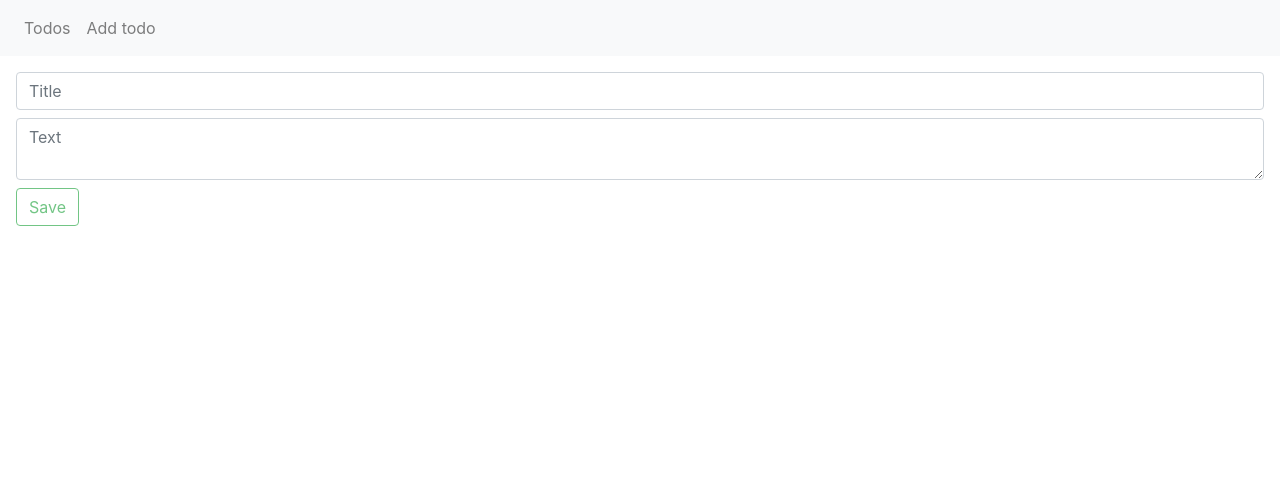
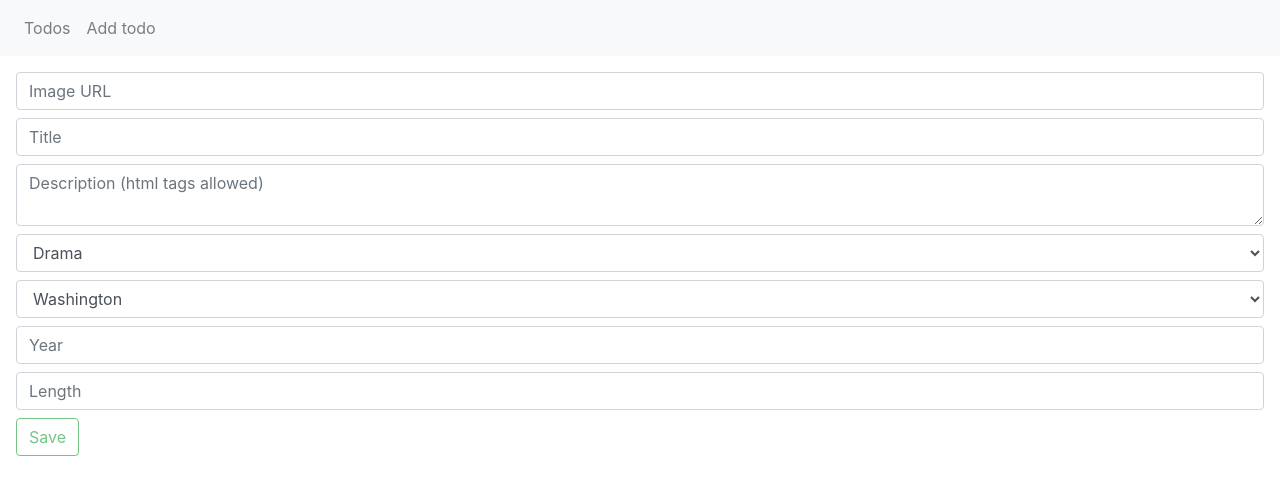
Before and after one commit to Lola602/todoAppNew, a React (Create React App) app: page /#/add in a window 1280 px wide. Shown: the top 494 px of the page. Built offline with nearby package versions, Linux system fonts and the light colour scheme; no server answers.

Commit message:
Add new fields

```diff
--- a/src/components/Todo.js
+++ b/src/components/Todo.js
@@ -5,12 +5,12 @@ import axios from '../axios';
 import TodoButtons from './TodoButtons';
 
 class Todo extends Component {
-  renderText = () => {
-    const { text } = this.props.todo;
-    if (!text) return null;
+  renderDescription = () => {
+    const { description } = this.props.todo;
+    if (!description) return null;
 
     return (
-      <div className="card-text" dangerouslySetInnerHTML={{ __html: text }} />
+      <div className="card-text" dangerouslySetInnerHTML={{ __html: description }} />
     )
   };
 
@@ -27,11 +27,12 @@ class Todo extends Component {
   };
 
   render() {
-    const { createdAt, title, finished } = this.props.todo;
+    const { createdAt, title, finished, state, year, length, imgUrl } = this.props.todo;
     let classes = 'card';
     if (finished) classes += ' border-success';
 
     return (
+      <>
       <div className="todo mb-2">
         <div className={classes}>
           <div className="card-body">
@@ -41,11 +42,30 @@ class Todo extends Component {
             <h6 className="card-subtitle text-muted mb-2">
               Created at {createdAt}
             </h6>
-            {this.renderText()}
+            {this.renderDescription()}
             <TodoButtons todo={this.props.todo} onFinish={this.handleFinish} onRemove={this.handleRemove} />
           </div>
         </div>
       </div>
+      <div className="card mb-3" style={{maxWidth: 540}}>
+        <div className="row no-gutters">
+          <div className="col-md-4">
+            <img src={imgUrl} className="card-img" alt={`${title} film`} />
+          </div>
+            <div className="col-md-8">
+            <div className="card-body">
+              <h5 className="card-title">{title}</h5>
+              <p className="card-text">{state}</p>
+              <p className="card-text">{year}</p>
+              <p className="card-text">{length}</p>
+              <p className="card-text">{this.renderDescription()}</p>
+              <p className="card-text"><small className="text-muted">Created at {createdAt}</small></p>
+              <TodoButtons todo={this.props.todo} onFinish={this.handleFinish} onRemove={this.handleRemove} />
+            </div>
+          </div>
+        </div>
+      </div>
+      </>
     );
   }
 }
--- a/src/views/AddTodo.js
+++ b/src/views/AddTodo.js
@@ -3,32 +3,52 @@ import { withRouter } from "react-router-dom";
 
 class AddTodo extends Component {
   state = {
-    title: "",
-    text: ""
+    imgUrl: '',
+    title: '',
+    description: '',
+    genre: 'drama',
+    state: 'washington',
+    year: '',
+    length: ''
   };
 
   handleSubmit = async event => {
     event.preventDefault();
     await this.props.onAdd(this.state);
     this.setState({
+      imgUrl: '',
       title: '',
-      text: ''
+      description: '',
+      genre: 'drama',
+      state: 'washington',
+      year: '',
+      length: ''
     });
     this.props.history.push("/");
   };
 
   handleChange = event => {
     const { name, value } = event.target;
+    console.log(name, value);
     this.setState({
       [name]: value
     });
   };
 
   render() {
-    const { title, text } = this.state;
+    const { imgUrl, title, description, genre, state, year, length } = this.state;
 
     return (
       <form onSubmit={this.handleSubmit}>
+        <input
+          name="imgUrl"
+          type="text"
+          value={imgUrl}
+          onChange={this.handleChange}
+          className="form-control mb-2"
+          placeholder="Image URL"
+          required
+        />
         <input
           name="title"
           type="text"
@@ -39,13 +59,53 @@ class AddTodo extends Component {
           required
         />
         <textarea
-          name="text"
-          value={text}
+          name="description"
+          value={description}
           onChange={this.handleChange}
           className="form-control mb-2"
-          placeholder="Text"
+          placeholder="Description (html tags allowed)"
         />
-
+        <select
+          name="genre"
+          value={genre}
+          onChange={this.handleChange}
+          className="form-control mb-2"
+          required
+        >
+          <option value="drama">Drama</option>
+          <option value="fantasy">Fantasy</option>
+          <option value="scifi">Scifi</option>
+          <option value="comedy">Comedy</option>
+        </select>
+        <select
+          name="state"
+          value={state}
+          onChange={this.handleChange}
+          className="form-control mb-2"
+          required
+        >
+          <option value="washington">Washington</option>
+          <option value="czechRepublic">Czech republic</option>
+          <option value="malaysia">Malaysia</option>
+        </select>
+        <input
+          name="year"
+          type="number"
+          value={year}
+          onChange={this.handleChange}
+          className="form-control mb-2"
+          placeholder="Year"
+          required
+        />
+        <input
+          name="length"
+          type="number"
+          value={length}
+          onChange={this.handleChange}
+          className="form-control mb-2"
+          placeholder="Length"
+          required
+        />
         <button
           type="submit"
           className="btn btn-outline-success"
```
